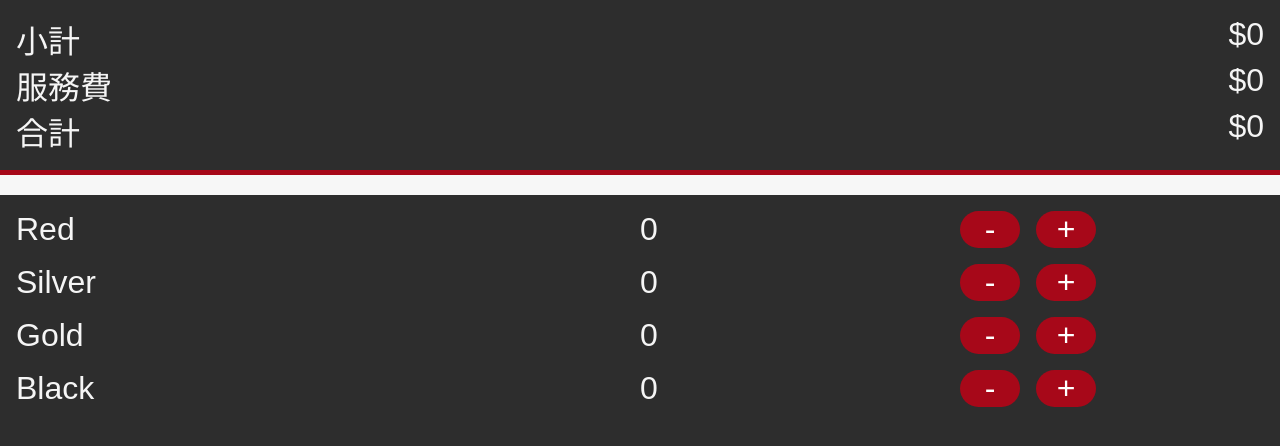
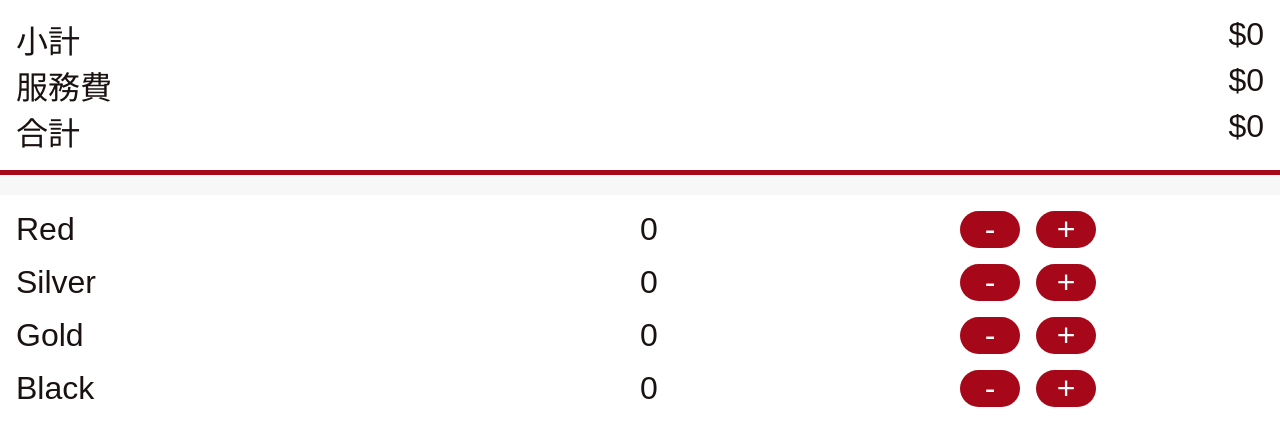
Before and after one commit to man7788/sushiro-calculator, a React (Vite) app in the folder calculator/: page / in a window 1280 px wide. Shown: the top 446 px of the page. Built offline with nearby package versions, Linux system fonts and the light colour scheme.

Commit message:
Update App styles

```diff
--- a/calculator/src/App.module.css
+++ b/calculator/src/App.module.css
@@ -1,6 +1,6 @@
 .App {
-  background: rgb(45, 45, 45);
-  color: whitesmoke;
+  background: #fff;
+  color: rgb(26, 18, 16);
   display: grid;
   grid-template-rows: 1fr 10fr;
   height: 100vh;
```
